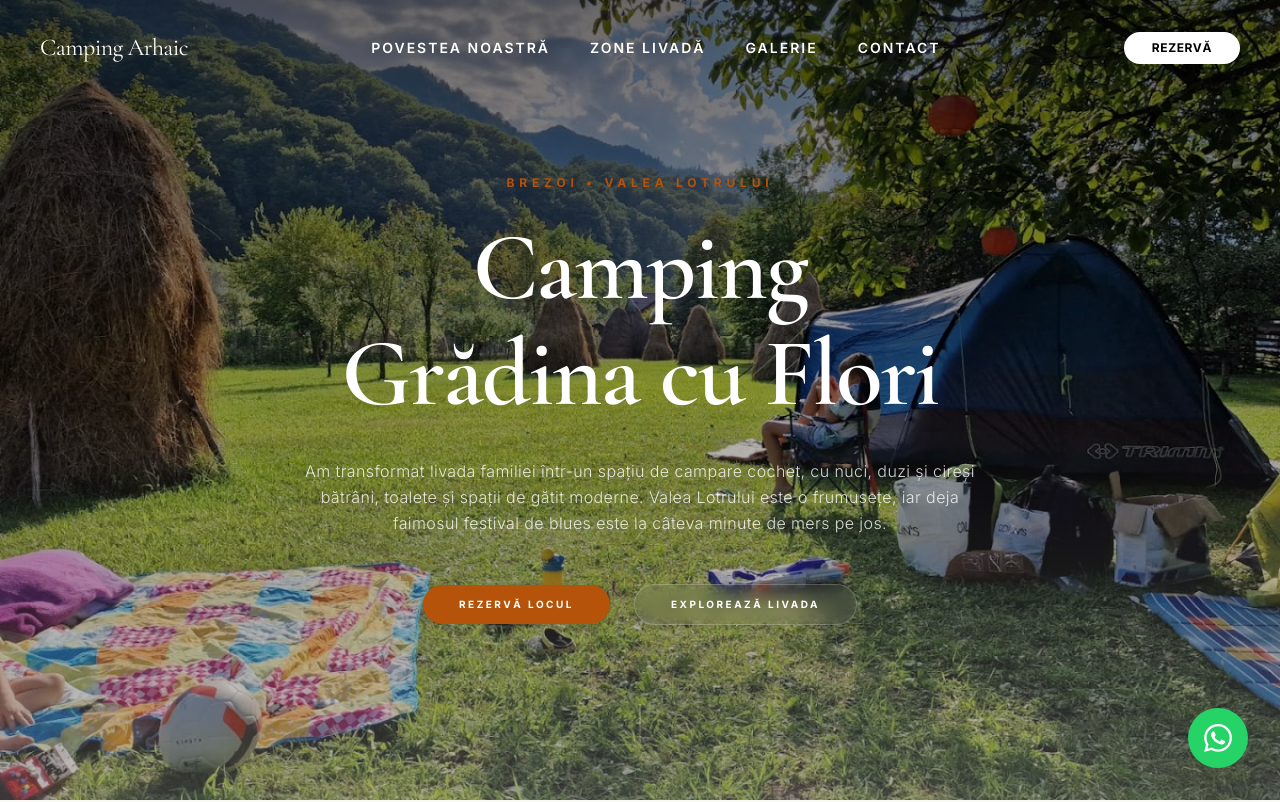
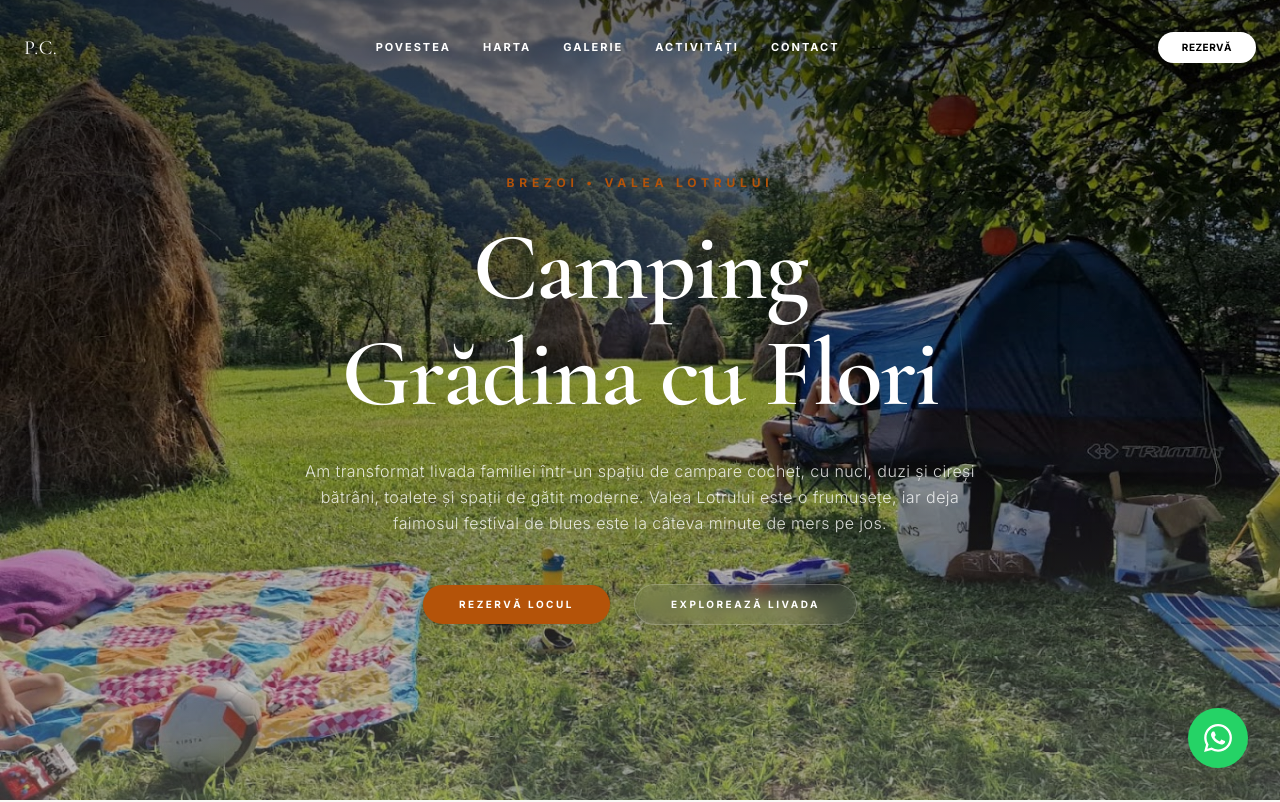
Before and after one commit to MariucaO/Camping_Next, a Next.js app: page / in a window 1280 px wide. Shown: the top 802 px of the page. Built offline with nearby package versions, Linux system fonts and the light colour scheme.

Commit message:
Navbar modificat

```diff
--- a/components/Navbar.jsx
+++ b/components/Navbar.jsx
@@ -1,54 +1,48 @@
 "use client";
 
+import { useState, useEffect } from "react";
 import Link from "next/link";
 
 export default function Navbar() {
+  const [isScrolled, setIsScrolled] = useState(false);
+
+  // Detectează scroll-ul
+  useEffect(() => {
+    const handleScroll = () => setIsScrolled(window.scrollY > 50);
+    window.addEventListener("scroll", handleScroll);
+    return () => window.removeEventListener("scroll", handleScroll);
+  }, []);
+
   return (
-    <nav className="absolute top-0 left-0 w-full z-50 bg-transparent py-8">
-      <div className="max-w-7xl mx-auto px-10 flex justify-between items-center">
-        {/* Logo */}
-        <Link
-          href="/"
-          className="text-2xl font-[family-name:var(--font-serif)] text-white tracking-tight"
-        >
-          Camping Arhaic
+    <nav className={`fixed top-0 w-full z-50 transition-all duration-300 ${
+      isScrolled ? "bg-white shadow-md py-4" : "bg-transparent py-8"
+    }`}>
+      <div className="max-w-7xl mx-auto px-6 flex justify-between items-center">
+
+        {/* Logo - își schimbă culoarea în funcție de scroll */}
+        <Link href="/" className={`text-xl font-serif tracking-wide transition-colors ${
+          isScrolled ? "text-emerald-950" : "text-white"
+        }`}>
+          P.C.
         </Link>
 
-        {/* Meniu */}
-        <div className="hidden md:flex items-center gap-x-10">
-          <Link
-            href="#poveste"
-            className="text-sm uppercase tracking-[2px] font-semibold text-white hover:text-[var(--accent)] transition-colors"
-          >
-            Povestea Noastră
-          </Link>
-          <Link
-            href="#harta-booking"
-            className="text-sm uppercase tracking-[2px] font-semibold text-white hover:text-[var(--accent)] transition-colors"
-          >
-            Zone Livadă
-          </Link>
-
-          {/* Link-ul către Galerie - MODIFICAT AICI */}
-          <a
-            href="#album-familie"
-            className="text-sm uppercase tracking-[2px] font-semibold text-white hover:text-[var(--accent)] transition-colors cursor-pointer"
-          >
-            Galerie
-          </a>
-          <Link
-            href="#contact"
-            className="text-sm uppercase tracking-[2px] font-semibold text-white hover:text-[var(--accent)] transition-colors"
-          >
-            Contact
-          </Link>
+        {/* Link-uri - culori diferite la scroll */}
+        <div className="hidden md:flex gap-x-8">
+          {["Povestea", "Harta", "Galerie", "Activități", "Contact"].map((item) => (
+            <Link key={item} href={`/#${item.toLowerCase()}`} className={`text-[11px] uppercase tracking-[2px] font-bold transition-colors ${
+              isScrolled ? "text-emerald-950 hover:text-amber-600" : "text-white hover:text-[var(--accent)]"
+            }`}>
+              {item}
+            </Link>
+          ))}
         </div>
 
-        {/* Buton Rezervă */}
-        <Link
-          href="/booking"
-          className="bg-white text-black px-7 py-2 rounded-full text-xs font-bold uppercase tracking-wider hover:bg-[var(--accent)] hover:text-white transition-all"
-        >
+        {/* Buton Rezervă - devine "solid" la scroll */}
+        <Link href="/booking" className={`px-6 py-2 rounded-full text-[10px] font-bold uppercase tracking-wider transition-all ${
+          isScrolled
+            ? "bg-amber-600 text-white hover:bg-emerald-900"
+            : "bg-white text-black hover:bg-[var(--accent)] hover:text-white"
+        }`}>
           Rezervă
         </Link>
       </div>
```
